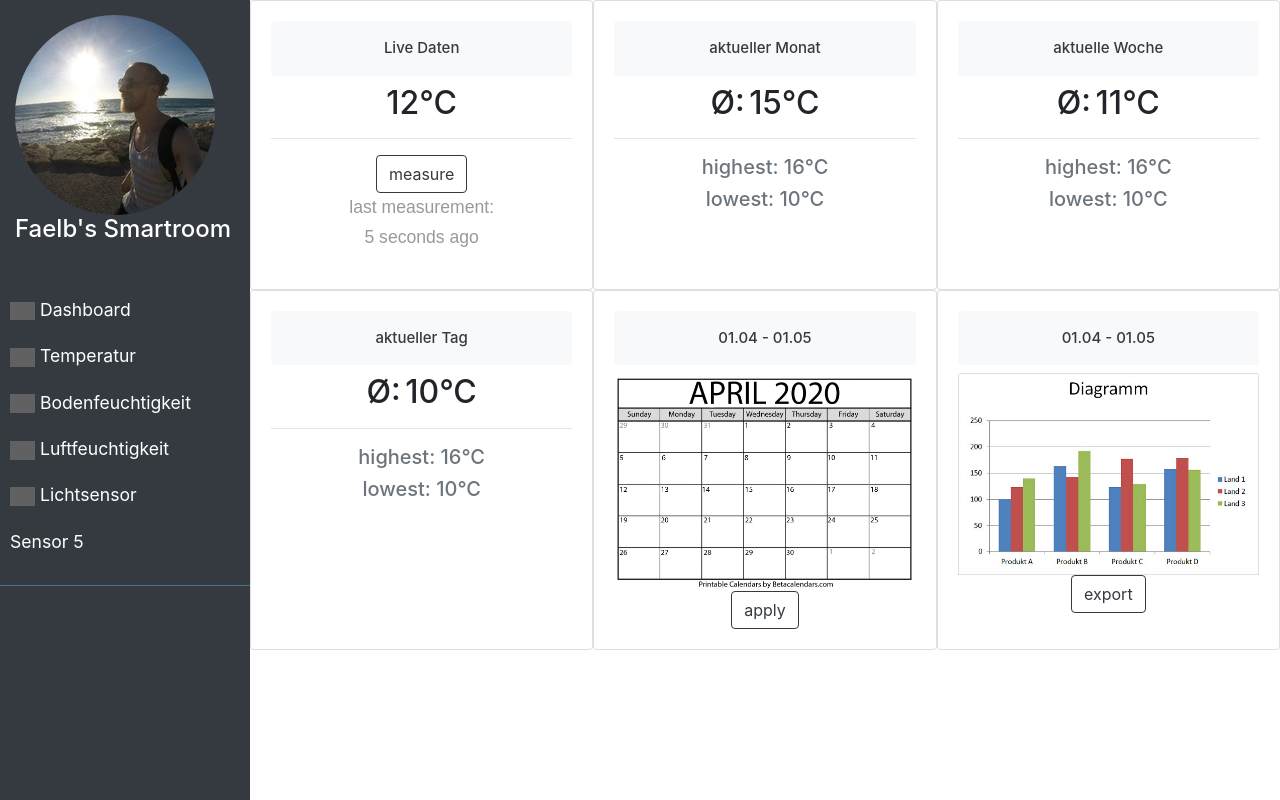
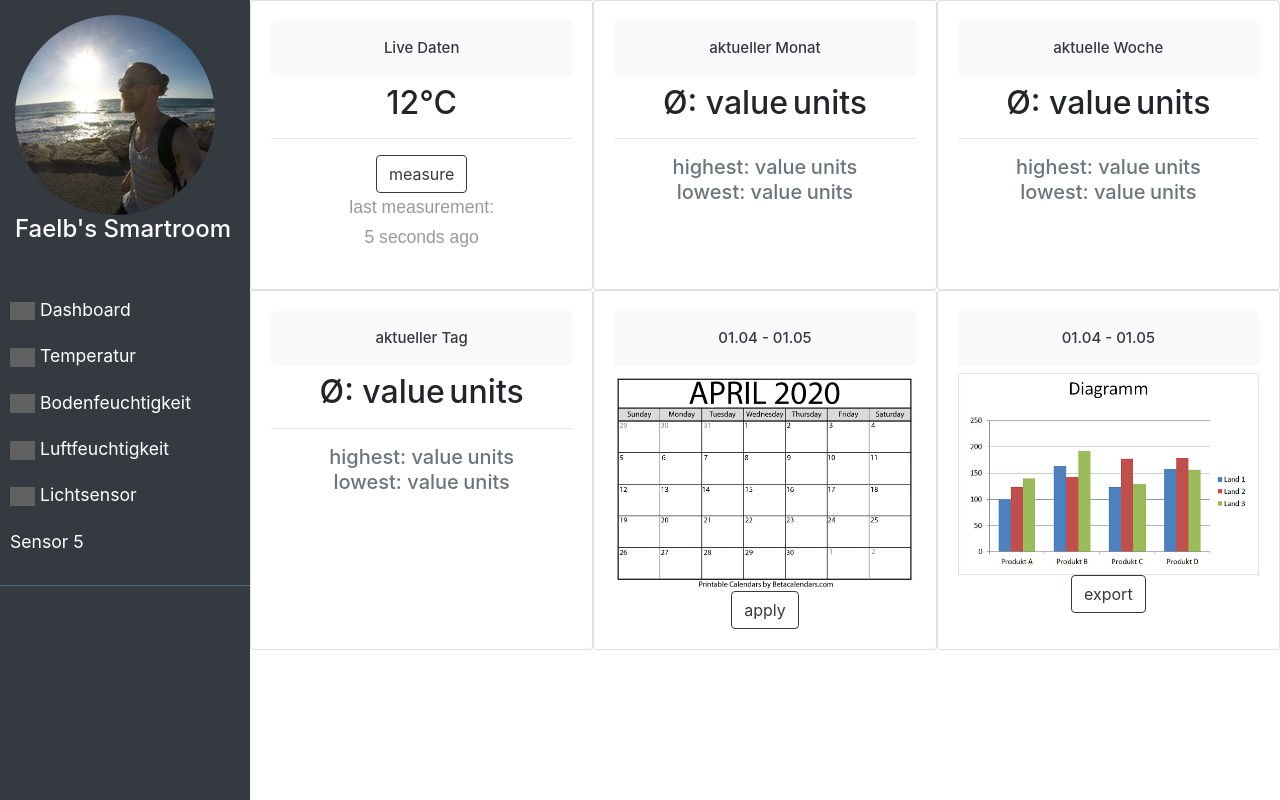
Before and after one commit to Hikikomono/SMAROO, a PHP site: page / in a window 1280 px wide. Shown: the part 56-856 px from the top of the page. Run offline with PHP 8.4, Linux system fonts and the light colour scheme; grey boxes are pictures that could not be loaded.

Commit message:
units change now for different sensors, min and max values added in php

```diff
--- a/functions.js
+++ b/functions.js
@@ -16,18 +16,34 @@
 //the get anonym function is called by a function to avoid a reference call of the for loop it is used in
 
 function avoidAnonymCallback(key, value, sensortyp) {
+    //change unit based on measuretype
+    switch(sensortyp) {
+        case "temperatur":
+            $(".unit").text("°C");
+            break;
+        case "humidity":
+            $(".unit").text("%");
+            break;
+        default:
+            $(".unit").text("");
+    }
+
     var request = "getData.php?Zeitpunkt=" + getDate() + "&Key=" + key + "&Sensortyp=" + sensortyp;
     $.get(request, function (data) { //das hier ist eine anonyme funktion die ein call by reference macht - deshalb hier nochmals in einer function verschachtelt
         var obj = JSON.parse(data);
         //"exception handling" if no data is in the db
         if (obj[0] != null) {
             var parsedNum = parseFloat(obj[0]).toFixed(2);
+            $(value[key]).text(parsedNum);
+            //Min und Max Werte zuordnen
+            $(value[key]+"Max").text(parseFloat(obj[1]).toFixed(2));
+            $(value[key]+"Min").text(parseFloat(obj[2]).toFixed(2));
+        } else {
+            $(value[key]).text("-");
+            $(value[key]+"Max").text("-");
+            $(value[key]+"Min").text("-");
+        }
 
-
-            $(value[key]).text(parsedNum);
-        } else {
-            $(value[key]).text("-no data-");
-        }
 
     });
 }
--- a/index.php
+++ b/index.php
@@ -107,7 +107,7 @@
 
             <ul id="test" class="list-unstyled components">
                 <!--<p>Dummy Heading</p>-->
-                <li class="active"> <!-- class active needs to be pushed to active sensor-->
+                <li>
                     <a href="#"><img src="https://img.icons8.com/ios/50/000000/phonelink-setup.png"
                                      style="width:25px; filter: invert(1);"> Dashboard</a>
                     <!--TODO Ajax & Jquery hier onclick changes data in cards to Dashboard settings of User-->
@@ -158,11 +158,21 @@
                     <!--added h-100 for 100% size of all cards - even if not enough text-->
                     <div class="card-body">
                         <h5 class="card-title text-center p-3 mb-2 bg-light text-dark rounded">aktueller Monat</h5>
-                        <h2 style="display: inline">Ø:</h2>
-                        <h2 style="display: inline" id="monthValue" class="card-text">15°C</h2>
+                        <h2 style="display: inline">Ø: </h2>
+                        <h2 style="display: inline" id="monthValue" class="card-text">value</h2>
+                        <h2 style="display: inline" class="card-text unit">units</h2>
                         <hr/>
-                        <h5 class="text-muted card-text" id="monthValueMax">highest: 16°C</h5>
-                        <h5 class="text-muted card-text" id="monthValueMin">lowest: 10°C</h5>
+                        <!-- gibts da ne sauberere Lösung? ohne je 3 elemente-->
+                        <div>
+                            <h5 style="display: inline" class="text-muted card-text">highest: </h5>
+                            <h5 style="display: inline" class="text-muted card-text" id="monthValueMax">value</h5>
+                            <h5 style="display: inline" class="text-muted card-text unit">units</h5>
+                        </div>
+                        <div>
+                            <h5 style="display: inline" class="text-muted card-text">lowest: </h5>
+                            <h5 style="display: inline" class="text-muted card-text" id="monthValueMin">value</h5>
+                            <h5 style="display: inline" class="text-muted card-text unit">units</h5>
+                        </div>
                     </div>
                 </div>
             </div>
@@ -170,11 +180,21 @@
                 <div class="card text-center h-100">
                     <div class="card-body">
                         <h5 class="card-title text-center p-3 mb-2 bg-light text-dark rounded">aktuelle Woche</h5>
-                        <h2 style="display: inline">Ø:</h2>
-                        <h2 style="display: inline" id="weekValue" class="card-text">11°C</h2>
+                        <h2 style="display: inline">Ø: </h2>
+                        <h2 style="display: inline" id="weekValue" class="card-text">value</h2>
+                        <h2 style="display: inline" class="card-text unit">units</h2>
                         <hr/>
-                        <h5 class="text-muted card-text" id="monthValueMax">highest: 16°C</h5>
-                        <h5 class="text-muted card-text" id="monthValueMin">lowest: 10°C</h5>
+                        <!-- gibts da ne sauberere Lösung? ohne je 3 elemente-->
+                        <div>
+                        <h5 style="display: inline" class="text-muted card-text">highest: </h5>
+                        <h5 style="display: inline" class="text-muted card-text" id="weekValueMax">value</h5>
+                        <h5 style="display: inline" class="text-muted card-text unit">units</h5>
+                        </div>
+                        <div>
+                        <h5 style="display: inline" class="text-muted card-text">lowest: </h5>
+                        <h5 style="display: inline" class="text-muted card-text" id="weekValueMin">value</h5>
+                        <h5 style="display: inline" class="text-muted card-text unit">units</h5>
+                        </div>
                     </div>
                 </div>
             </div>
@@ -182,11 +202,21 @@
                 <div class="card text-center h-100">
                     <div class="card-body">
                         <h5 class="card-title text-center p-3 mb-2 bg-light text-dark rounded">aktueller Tag</h5>
-                        <h2 style="display: inline">Ø:</h2>
-                        <h2 style="display: inline" id="dayValue" class="card-text">10°C</h2>
+                        <h2 style="display: inline">Ø: </h2>
+                        <h2 style="display: inline" id="dayValue" class="card-text">value</h2>
+                        <h2 style="display: inline" class="card-text unit">units</h2>
                         <hr/>
-                        <h5 class="text-muted card-text" id="monthValueMax">highest: 16°C</h5>
-                        <h5 class="text-muted card-text" id="monthValueMin">lowest: 10°C</h5>
+                        <!-- gibts da ne sauberere Lösung? ohne je 3 elemente-->
+                        <div>
+                            <h5 style="display: inline" class="text-muted card-text">highest: </h5>
+                            <h5 style="display: inline" class="text-muted card-text" id="dayValueMax">value</h5>
+                            <h5 style="display: inline" class="text-muted card-text unit">units</h5>
+                        </div>
+                        <div>
+                            <h5 style="display: inline" class="text-muted card-text">lowest: </h5>
+                            <h5 style="display: inline" class="text-muted card-text" id="dayValueMin">value</h5>
+                            <h5 style="display: inline" class="text-muted card-text unit">units</h5>
+                        </div>
                     </div>
                 </div>
             </div>
```
Also changed, not shown: getData.php (+8 -6 lines).
